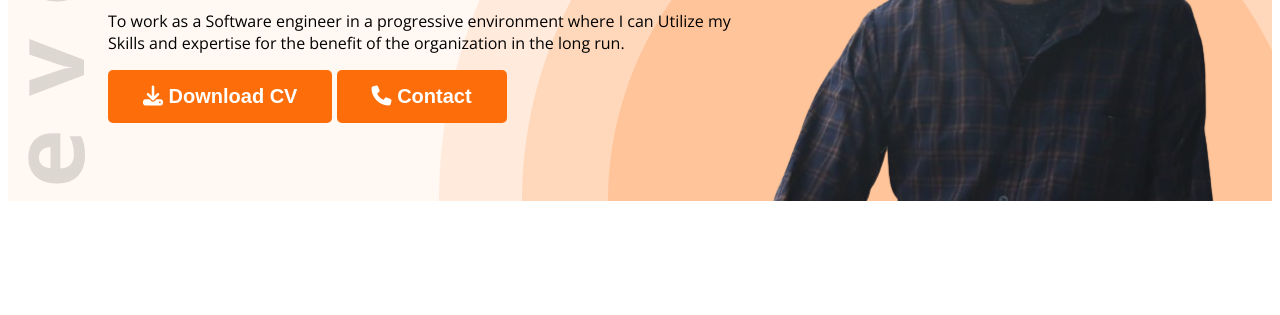
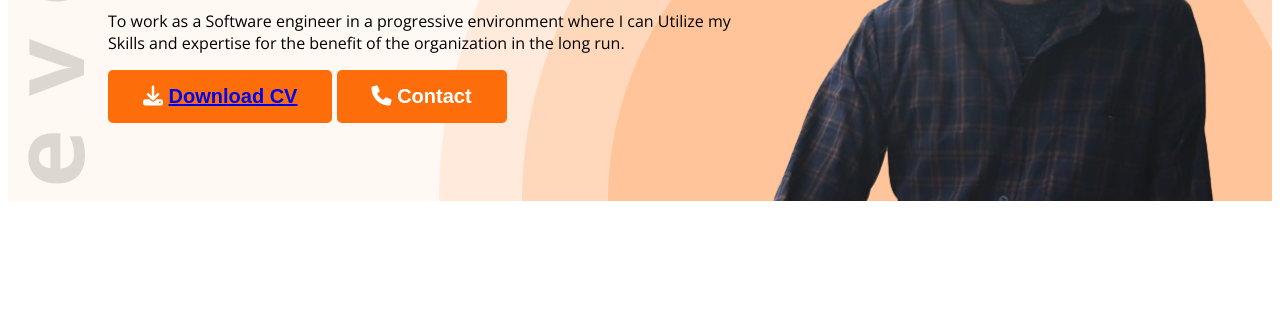
Before and after one commit to DevRahat/rahatislam, a plain HTML site: page index.html in a window 1280 px wide. Shown: the part 485-800 px from the top of the page. Drawn offline with nearby package versions, Linux system fonts and the light colour scheme.

Commit message:
Final version

```diff
--- a/index.html
+++ b/index.html
@@ -25,7 +25,7 @@
                 <h3 class="banner-greeting">Hi, I am</h3>
                 <h1 class="banner-title">Maftahul Islam</h1>
                 <p class="banner-description">To work as a Software engineer in a progressive environment where I can Utilize my Skills and expertise for the benefit of the organization in the long run.</p>
-                <button class="btn-primary download"> <i class="fa-solid fa-download"></i> Download CV</button>
+                <button class="btn-primary download"> <i class="fa-solid fa-download"></i> <a href="https://drive.google.com/uc?export=download&id=1Sdo5Yuijhl3jY_CjWJ65BzemdzgU_PH3" download"> Download CV </a> </button>
                 <button class="btn-primary"> <i class="fa-solid fa-phone"></i> Contact</button>
             </div>
             <img class="profile-pic" src="images/hardy.png" alt="">
@@ -127,7 +127,7 @@
                 </div>
             </div>
             <div class="download-cv">
-                <button class="btn-primary download"> <i class="fa-solid fa-download"></i> Download CV</button>
+                <button class="btn-primary"> <i class="fa-solid fa-download"></i> Download CV</button>
             </div>
         </section>
     </main>
--- a/styles/portfolio.css
+++ b/styles/portfolio.css
@@ -129,9 +129,7 @@ main section{
     text-wrap: wrap;
 
 }
-.info-descriotio{
 
-}
 #what-i-do-description{
     padding: 30px 150px;
 }
```
